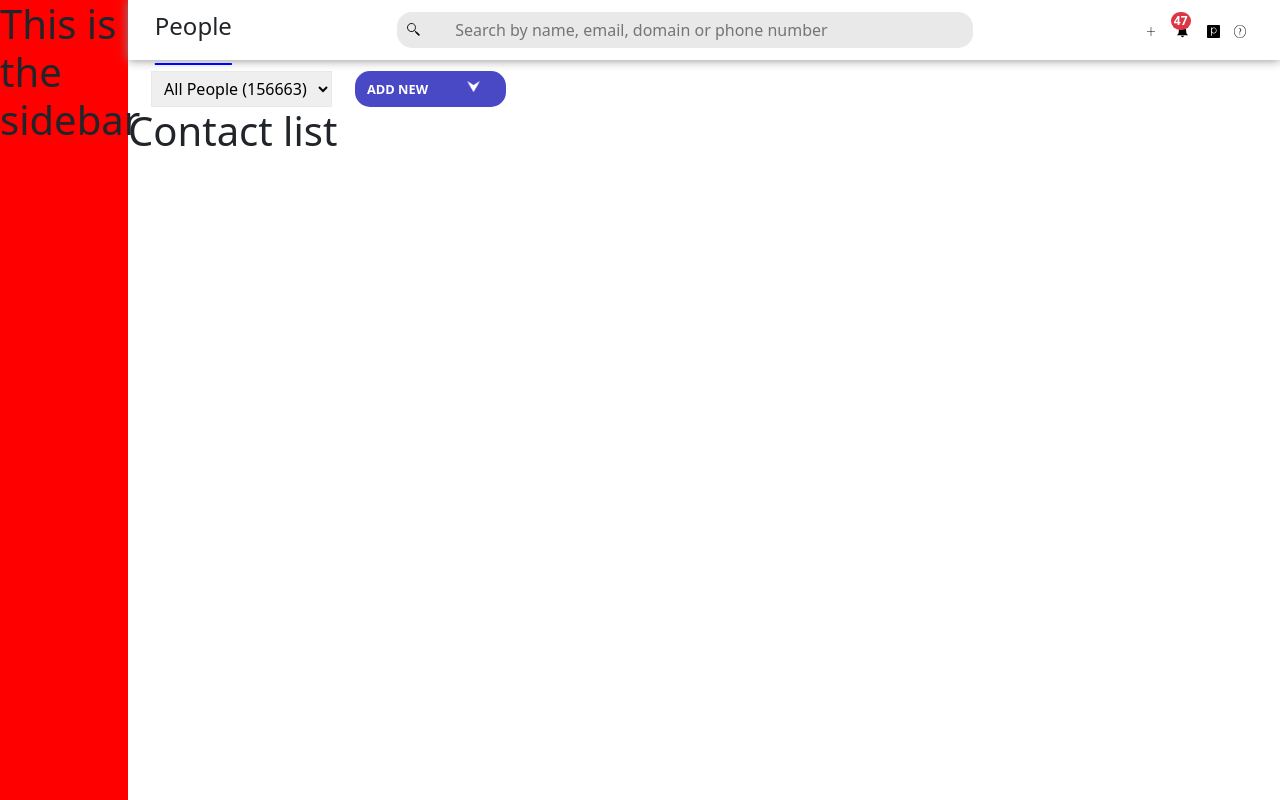
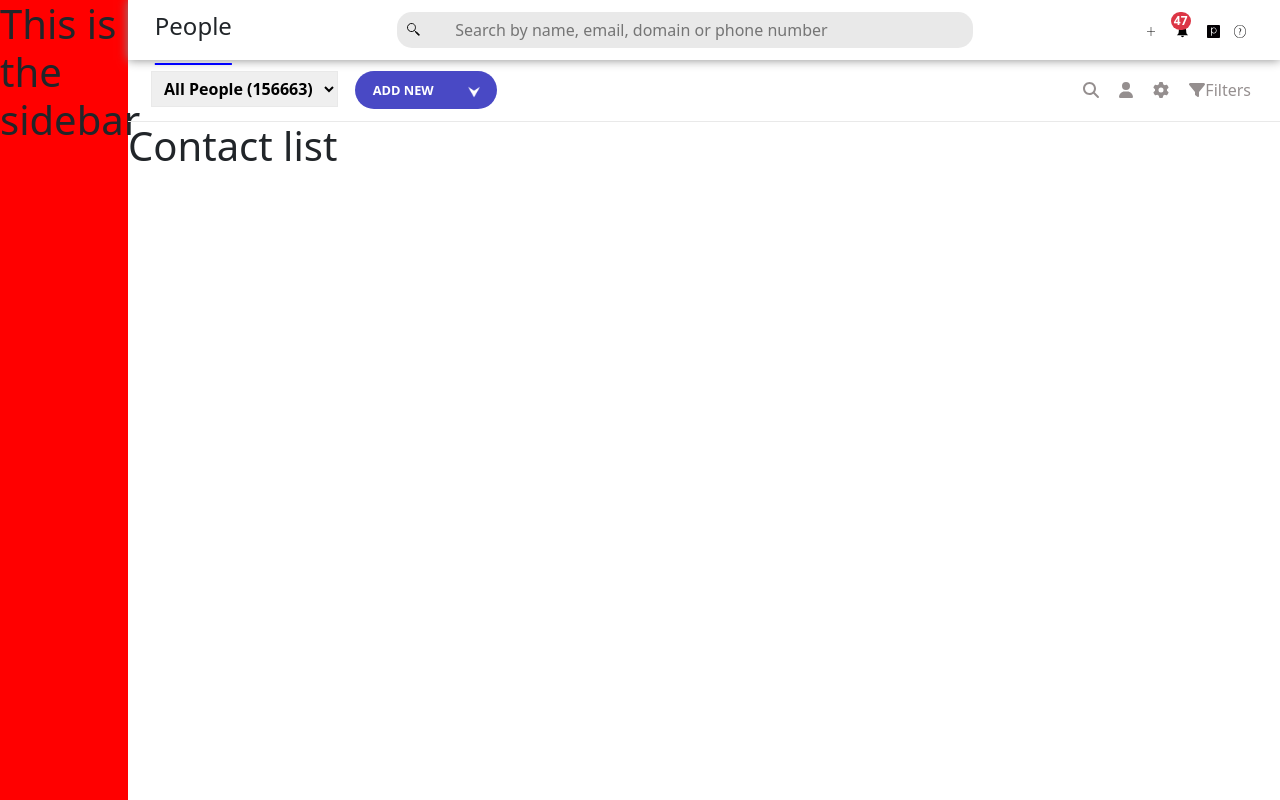
Before and after one commit to RobertWMorgan/Restarone, a React (Create React App) app: page / in a window 1280 px wide. Built offline with nearby package versions, Linux system fonts and the light colour scheme.

Commit message:
finished top filters

```diff
--- a/package.json
+++ b/package.json
@@ -3,6 +3,9 @@
   "version": "0.1.0",
   "private": true,
   "dependencies": {
+    "@fortawesome/fontawesome-svg-core": "^6.2.0",
+    "@fortawesome/free-solid-svg-icons": "^6.2.0",
+    "@fortawesome/react-fontawesome": "^0.2.0",
     "bootstrap": "^5.2.0",
     "react": "^18.2.0",
     "react-bootstrap": "^2.5.0",
--- a/src/components/filters.js
+++ b/src/components/filters.js
@@ -1,4 +1,6 @@
 import DownArrow from '../images/down-arrow.png'
+import { FontAwesomeIcon } from '@fortawesome/react-fontawesome'
+import { faFilter, faGear, faUser, faMagnifyingGlass } from '@fortawesome/free-solid-svg-icons'
 
 const Filters = () => {
   return (
@@ -18,14 +20,13 @@ const Filters = () => {
           </div>
         </div>
         <div id='filter-right'>
+          <button><FontAwesomeIcon icon={faMagnifyingGlass} /></button>
+          <button><FontAwesomeIcon icon={faUser} /></button>
+          <button><FontAwesomeIcon icon={faGear} /></button>
+          <button><FontAwesomeIcon icon={faFilter} />Filters</button>
         </div>
 
       </div>
-
-
-
-
-
       <div id='detailed-filter'>
 
       </div>
--- a/src/styles/components/filters.scss
+++ b/src/styles/components/filters.scss
@@ -1,29 +1,41 @@
 @import './variables.scss';
 
 #filters {
-  margin-left: 2%;
-  margin-top: 1%;
+
+  #top-filter {
+    display: flex;
+    justify-content: space-between;
+    align-items: center;
+    border-bottom: 1px solid $primary-grey;
+    padding: 1% 2% 1% 2%;
 
     #filter-left {
       display: flex;
 
       #people-dropdown {
-      margin-right: 2%;
+        margin-right: 5%;
+
         select {
           padding: 0.3rem 0.5rem;
           border: 1px solid $primary-grey;
+          font-weight: bold;
         }
       }
 
       #btn-add {
+
         background-color: $secondary-blue;
         color: white;
         border: none;
-      border-top-left-radius: 15px;
-      border-bottom-left-radius: 15px;
+        border-top-left-radius: 25px;
+        border-bottom-left-radius: 25px;
         font-size: 0.8em;
         font-weight: bold;
-      padding: 0 1.1%;
+        white-space: nowrap;
+        display: inline-block;
+        text-align: center;
+        padding-left: 5%;
+        padding-right: 5%;
       }
 
       #btn-add-dropdown {
@@ -31,15 +43,30 @@
         background-color: $secondary-blue;
         color: white;
         border: none;
-      border-top-right-radius: 15px;
-      border-bottom-right-radius: 15px;
-      button{
-        padding: 0;
+        border-top-right-radius: 25px;
+        border-bottom-right-radius: 25px;
+
+        button {
+          padding-left: 1rem;
+          padding-right: 1rem;
         }
-      #add-dropdown-arrow{
-        width: 20%;
+
+        #add-dropdown-arrow {
+          width: 100%;
         }
       }
     }
 
+    #filter-right{
+     button{
+      background-color: white;
+      border: none;
+      color: $secondary-grey;
+      margin-left: 0.5em;
      }
+    }
+  }
+
+
+
+}
--- a/src/styles/components/variables.scss
+++ b/src/styles/components/variables.scss
@@ -1,3 +1,3 @@
 $primary-grey:rgb(233, 233, 233);
-
+$secondary-grey: rgb(149 143 143);
 $secondary-blue: rgb(73 73 197);
```
Also changed, not shown: 1 other file (tests, documents, lock files or other folders). Lines whose indentation alone changed are shown as unchanged.
